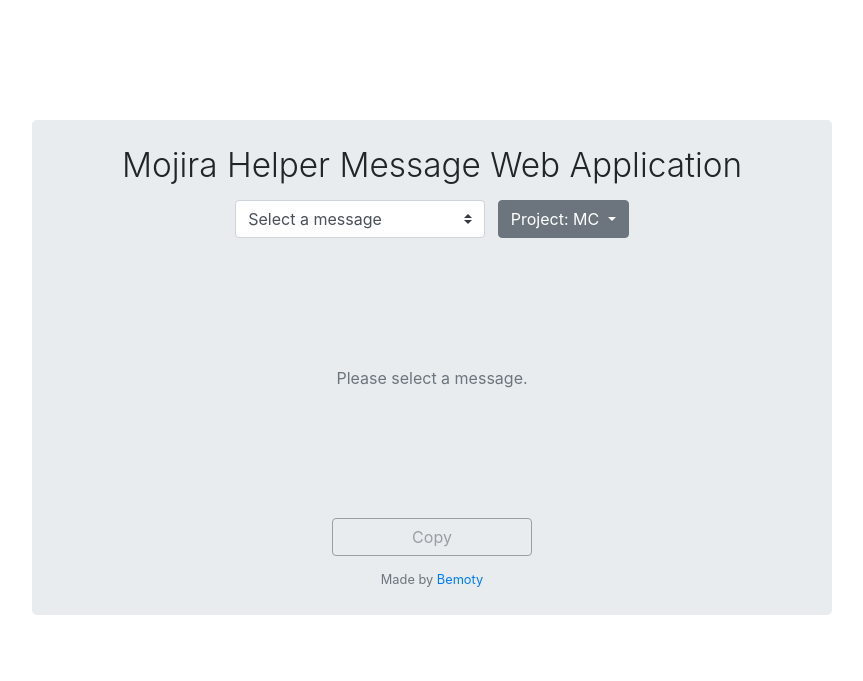
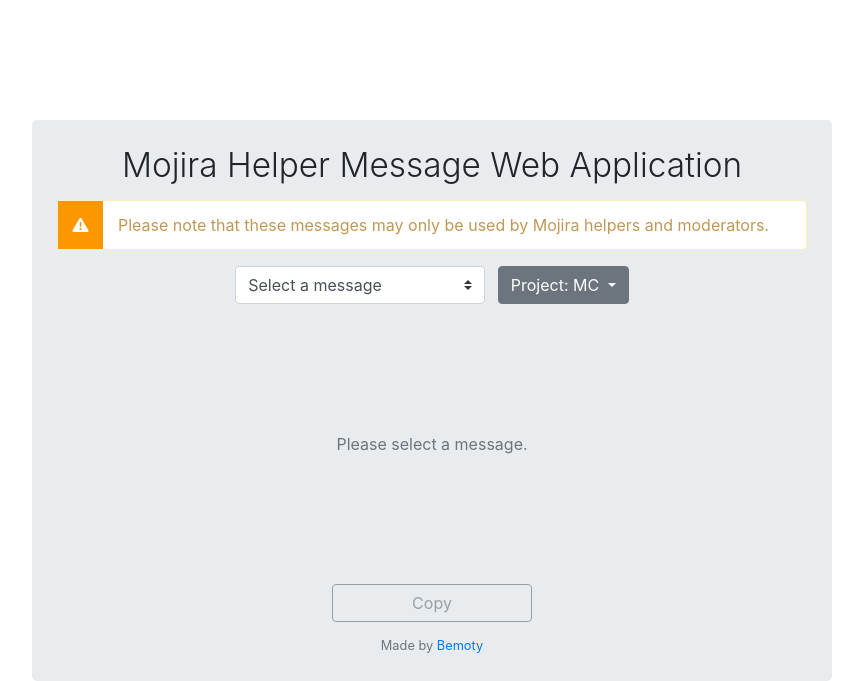
Before and after one commit to mojira/helper-messages, a PHP site: page / in a window 1280 px wide. Shown: the part 280-961 px from the top of the page, without its empty margins (208-1071 px from the left). Before the commit the page ends 895 px from the top, so only its background shows below. Run offline with PHP 8.4, Linux system fonts and the light colour scheme; some libraries are stand-ins or nearby versions.

Commit message:
added disclaimer (#53)

```diff
--- a/assets/css/style.css
+++ b/assets/css/style.css
@@ -91,3 +91,27 @@
   width: 200px;
   margin-bottom: 10px;
 }
+
+div.icon {
+  text-align: center;
+  width: 45px;
+  height: 100%;
+  position: absolute;
+  top: 0;
+  left: 0;
+  padding-top: 12px;
+  background-color: #fc9700;
+  color: white;
+  border: 1px solid transparent;
+  border: .25rem;
+}
+
+div.alert {
+  background-color: white;
+  text-align: left;
+  padding-left: 60px;
+}
+
+div.alert-warning {
+  color: #c09853;
+}
--- a/index.html
+++ b/index.html
@@ -7,13 +7,21 @@
     <meta name="viewport" content="width=device-width, initial-scale=1, shrink-to-fit=no" />
     <link rel="stylesheet" href="assets/css/bootstrap.min.css" />
     <link rel="stylesheet" href="assets/css/style.css" />
-	<link rel="shortcut icon" href="favicon.ico" />
+    <link rel="shortcut icon" href="favicon.ico" />
+    <script src="https://kit.fontawesome.com/76ec3903cc.js" crossorigin="anonymous"
+        integrity="sha384-sdW0UABlGL/9KQ4BDukeeDLSnorveN3XcZw17Jd9zszo705y17ZcnfoCQnSQTb5+"></script>
 </head>
 
 <body>
     <div class="background container-fluid">
         <div class="main">
             <h2 class="display-4">Mojira Helper Message Web Application</h2>
+            <div class="alert alert-warning">
+                <div class="icon">
+                    <i class="fas fa-exclamation-triangle"></i>
+                </div>
+                Please note that these messages may only be used by Mojira helpers and moderators.
+            </div>
             <div class="selector">
                 <select class="custom-select mr-sm-2">
                     <option value="0" selected>Select a message</option>
```
